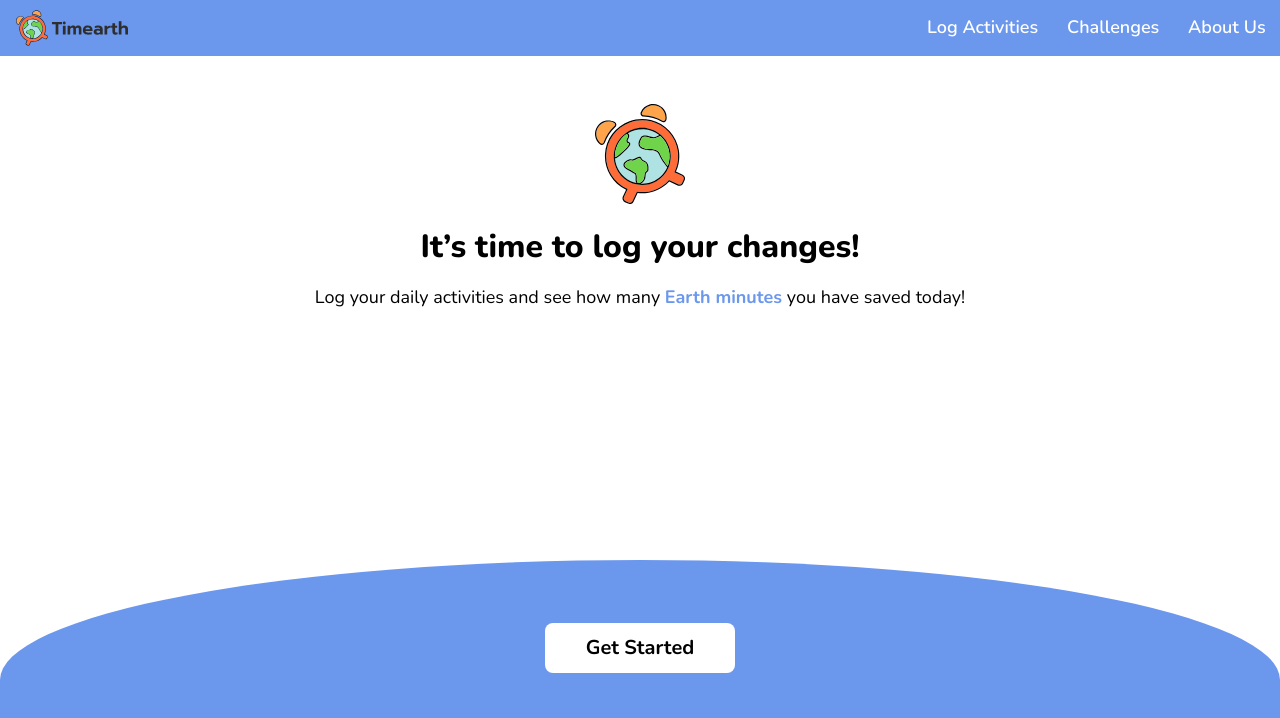
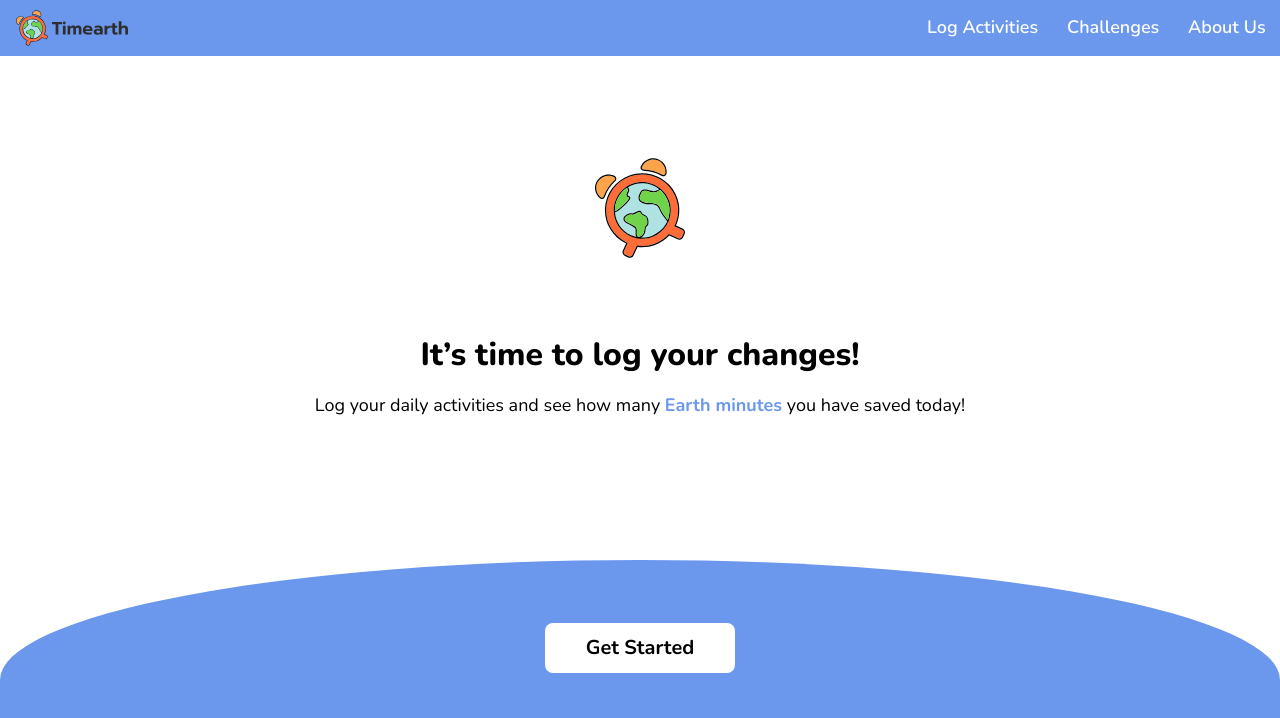
Before and after one commit to seohyun9672/Timearth, a Next.js app: page / in a window 1280 px wide. Shown: the top 718 px of the page. Built offline with nearby package versions, Linux system fonts and the light colour scheme.

Commit message:
change img src

```diff
--- a/pages/about.js
+++ b/pages/about.js
@@ -43,7 +43,7 @@ export default function About() {
                 <Hamburger open={open} setOpen={setOpen} />
                 <Menu open={open} setOpen={setOpen} />
             </div>
-            <Image className="logomark" src="/logomark.svg" alt="Timearth Logomark" />
+            <img className="logomark" src="/Logomark.svg" alt="Timearth Logomark" />
             <h1>{PageTitle}</h1>
             <DescCont>
                 <h2>Our planet is in <Em>danger.</Em></h2>
--- a/pages/index.js
+++ b/pages/index.js
@@ -4,7 +4,7 @@ import { PageTitle, BtnText } from '../data/index_content'
 import { Hamburger, Menu } from "../comps/Menu";
 import React from "react";
 import NavBar from "../comps/NavBar";
-import Image from 'next/image';
+// import Image from 'next/image';
 
 
 const LayoutComp = styled.div`
@@ -21,8 +21,9 @@ const Em = styled.span`
     font-weight: 700;
 `
 
-const Img = styled.img`
-
+const Logo = styled.img`
+margin:0.5em;
+width:7vw;
 `
 
 export default function Home() {
@@ -38,12 +39,11 @@ export default function Home() {
                 <Hamburger open={open} setOpen={setOpen} />
                 <Menu open={open} setOpen={setOpen} />
             </div>
-            <Image
+            <Logo
                 className="logomark"
-                src="/logomark.svg"
+                src="/Logomark.svg"
                 alt="Timearth Logomark"
-                width={100}
-                height={100}/>
+               />
             <h1>{PageTitle}</h1>
             <h4>Log your daily activities and see how many <Em>Earth minutes</Em> you have saved today!</h4>
             <div className="background-shape" />
```
